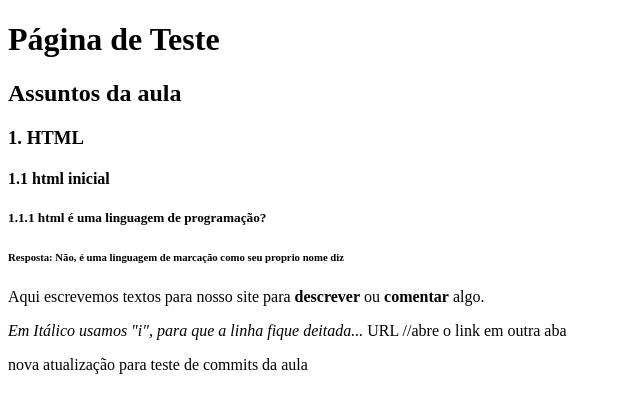
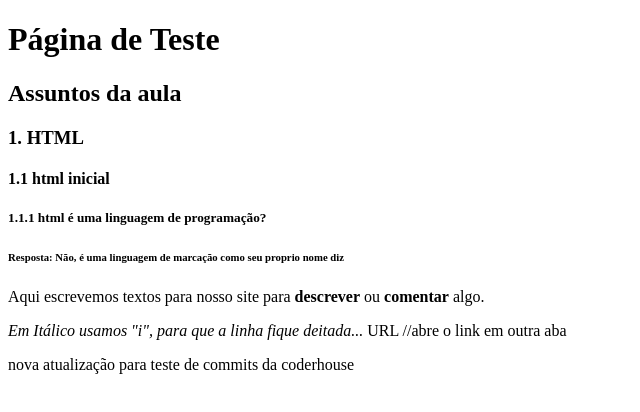
Before and after one commit to filipesaant/site, a plain HTML site: page index.html in a window 1280 px wide. Shown: the full height of the page, 0-640 px from the left. Drawn offline with Linux system fonts and the light colour scheme.

Commit message:
atualização

```diff
--- a/index.html
+++ b/index.html
@@ -20,6 +20,6 @@
         <a target="_blank"> URL </a> //abre o link em outra aba
 
 
-        <P> nova atualização para teste de commits da aula</P>
+        <P> nova atualização para teste de commits da coderhouse</P>
     </body>
 </html>
```
Also changed, not shown: 1 other file.
